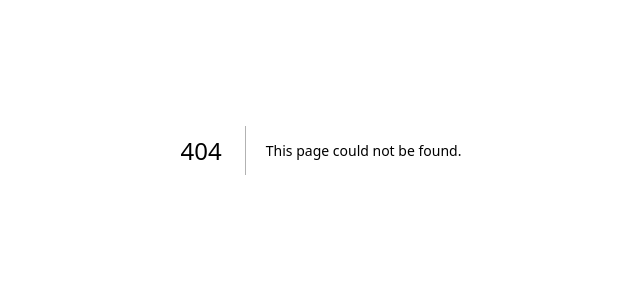
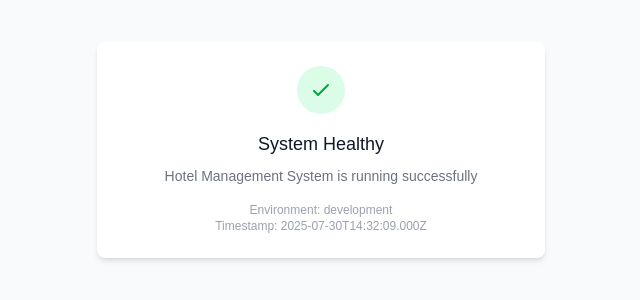
Before and after one commit to thedorCode-star/hotel-management, a Next.js app: page /health in a window 1280 px wide. Before the commit this address had no page. Shown: the part 250-550 px from the top of the page, without its empty margins (319-959 px from the left). Built offline with nearby package versions, Linux system fonts and the light colour scheme.

Commit message:
Add test API route and health check page for deployment verification

```diff
--- /dev/null
+++ b/src/app/api/test/route.ts
@@ -0,0 +1,11 @@
+import { NextResponse } from "next/server";
+
+export const dynamic = 'force-dynamic';
+
+export async function GET() {
+  return NextResponse.json({
+    message: "API is working!",
+    timestamp: new Date().toISOString(),
+    environment: process.env.NODE_ENV
+  });
+}
--- /dev/null
+++ b/src/app/health/page.tsx
@@ -0,0 +1,23 @@
+export default function HealthPage() {
+  return (
+    <div className="min-h-screen bg-gray-50 flex items-center justify-center">
+      <div className="max-w-md w-full bg-white rounded-lg shadow-md p-6">
+        <div className="text-center">
+          <div className="mx-auto flex items-center justify-center h-12 w-12 rounded-full bg-green-100">
+            <svg className="h-6 w-6 text-green-600" fill="none" viewBox="0 0 24 24" stroke="currentColor">
+              <path strokeLinecap="round" strokeLinejoin="round" strokeWidth={2} d="M5 13l4 4L19 7" />
+            </svg>
+          </div>
+          <h2 className="mt-4 text-lg font-medium text-gray-900">System Healthy</h2>
+          <p className="mt-2 text-sm text-gray-500">
+            Hotel Management System is running successfully
+          </p>
+          <div className="mt-4 text-xs text-gray-400">
+            <p>Environment: {process.env.NODE_ENV || 'development'}</p>
+            <p>Timestamp: {new Date().toISOString()}</p>
+          </div>
+        </div>
+      </div>
+    </div>
+  );
+}
```
